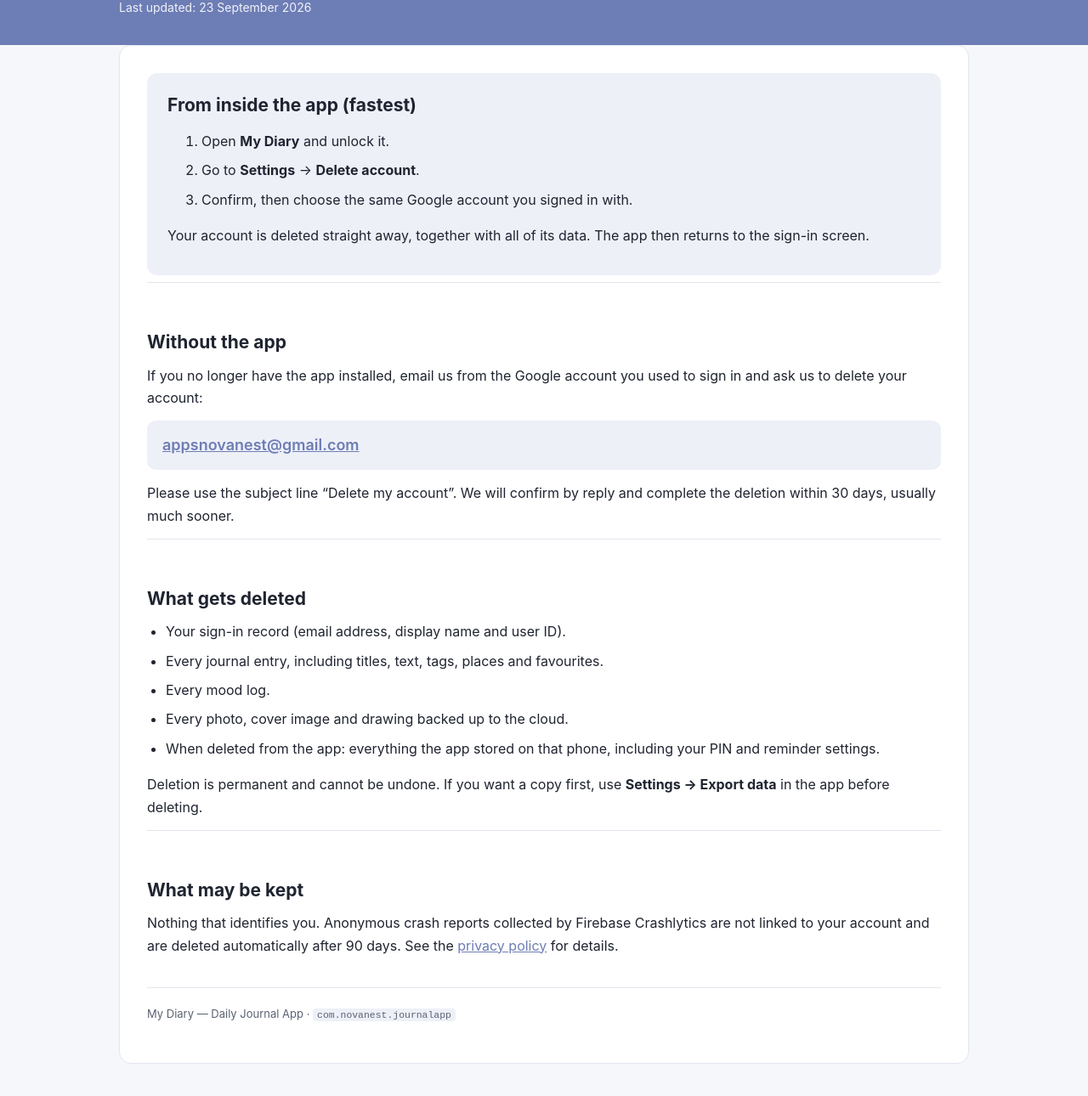
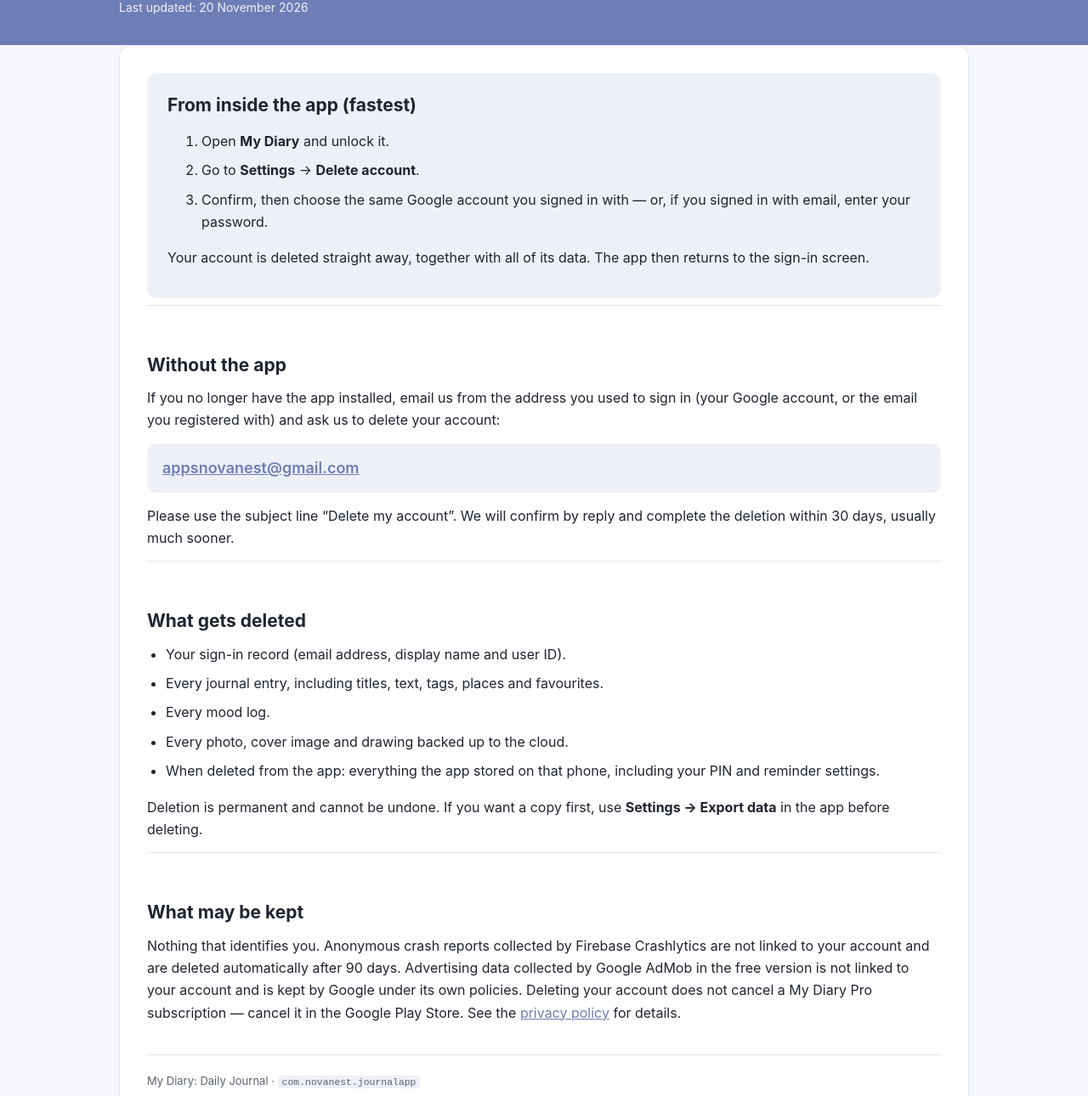
Before and after one commit to appsnovanest/Journal-app-privacy-policy, a plain HTML site: page delete-account.html in a window 1280 px wide. Shown: the part 130-1420 px from the top of the page at 85% size. Before the commit the page ends 1382 px from the top, so only its background shows below. Drawn offline with Linux system fonts and the light colour scheme.

Commit message:
Update delete-account.html

```diff
--- a/delete-account.html
+++ b/delete-account.html
@@ -12,10 +12,10 @@
 
 <header class="masthead">
   <div class="wrap">
-    <p class="eyebrow">My Diary &mdash; Daily Journal App</p>
+    <p class="eyebrow">My Diary: Daily Journal</p>
     <h1>Delete your account</h1>
     <p class="dates">
-      <span>Last updated: <time datetime="2026-09-23">23 September 2026</time></span>
+      <span>Last updated: <time datetime="2026-11-20">20 November 2026</time></span>
     </p>
   </div>
 </header>
@@ -28,7 +28,7 @@
       <ol>
         <li>Open <strong>My Diary</strong> and unlock it.</li>
         <li>Go to <strong>Settings</strong> &rarr; <strong>Delete account</strong>.</li>
-        <li>Confirm, then choose the same Google account you signed in with.</li>
+        <li>Confirm, then choose the same Google account you signed in with &mdash; or, if you signed in with email, enter your password.</li>
       </ol>
       <p>
         Your account is deleted straight away, together with all of its data. The app then returns
@@ -39,8 +39,8 @@
     <section id="by-email">
       <h2>Without the app</h2>
       <p>
-        If you no longer have the app installed, email us from the Google account you used to
-        sign in and ask us to delete your account:
+        If you no longer have the app installed, email us from the address you used to
+        sign in (your Google account, or the email you registered with) and ask us to delete your account:
       </p>
       <p class="contact-block">
         <a href="mailto:appsnovanest@gmail.com?subject=Delete%20my%20account">appsnovanest@gmail.com</a>
@@ -70,13 +70,16 @@
       <h2>What may be kept</h2>
       <p>
         Nothing that identifies you. Anonymous crash reports collected by Firebase Crashlytics are
-        not linked to your account and are deleted automatically after 90 days. See the
+        not linked to your account and are deleted automatically after 90 days. Advertising data
+        collected by Google AdMob in the free version is not linked to your account and is kept by
+        Google under its own policies. Deleting your account does not cancel a My Diary Pro
+        subscription &mdash; cancel it in the Google Play Store. See the
         <a href="index.html">privacy policy</a> for details.
       </p>
     </section>
 
     <footer class="foot">
-      <p>My Diary &mdash; Daily Journal App &middot; <code>com.novanest.journalapp</code></p>
+      <p>My Diary: Daily Journal &middot; <code>com.novanest.journalapp</code></p>
     </footer>
 
   </main>
```
